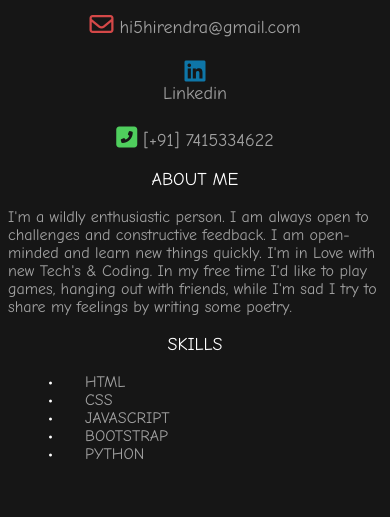
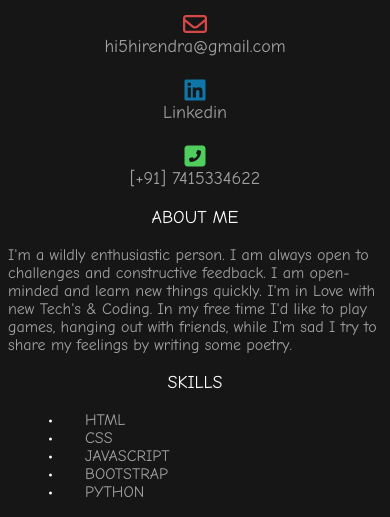
Before and after one commit to hi5hirendra/hi5hirendra, a plain HTML site: page about.html in a window 390 px wide. Shown: the part 351-868 px from the top of the page. Before the commit the page ends 844 px from the top, so only its background shows below. Drawn offline with Linux system fonts and the light colour scheme.

Commit message:
Update style.css

```diff
--- a/style.css
+++ b/style.css
@@ -99,9 +99,9 @@ section article img:hover {
   article a {
     padding: 0;
   }
-  .fa-envelope,
+  i.far.fa-envelope,
   i.fab.fa-linkedin,
-  .fa-phone-square-alt {
+  i.fas.fa-phone-square-alt {
     display: block;
   }
 }
```
